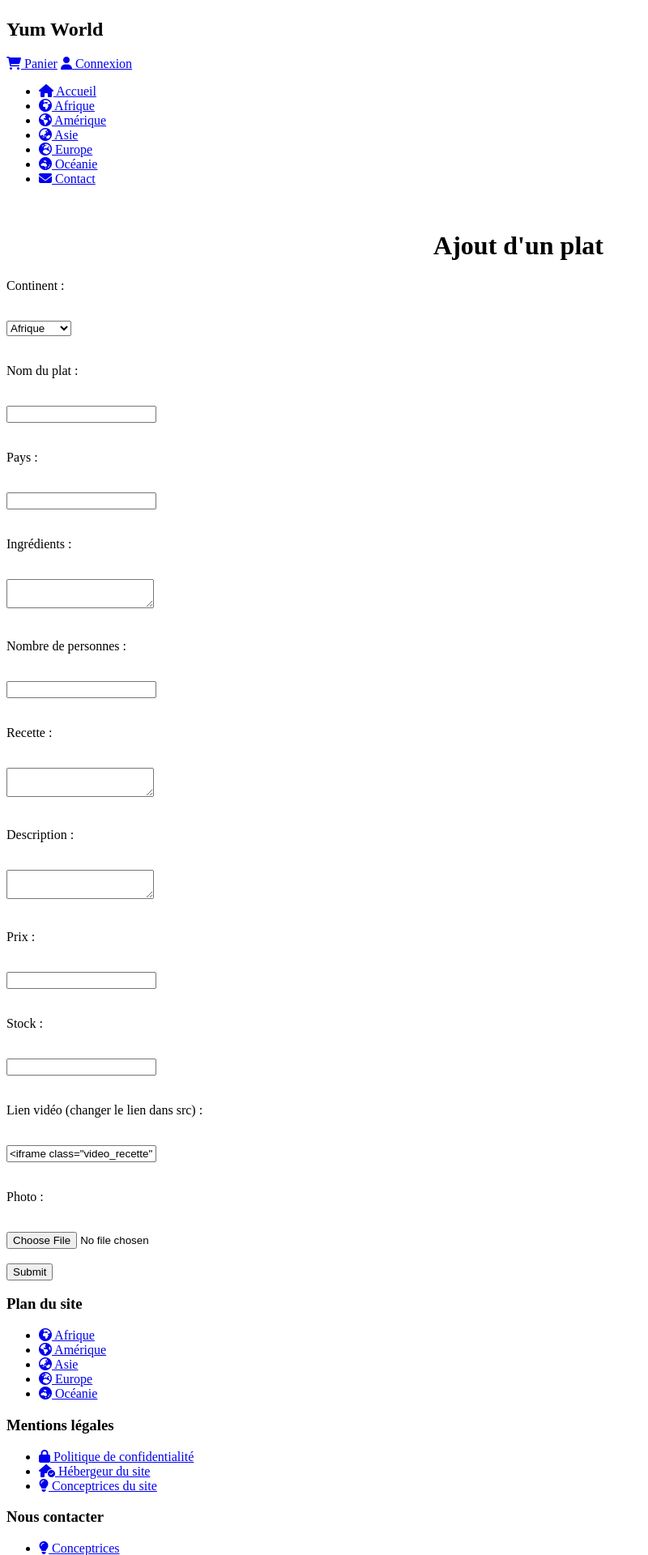
After one commit to mrwtrbi/Yum-World, a PHP site: page /ajouterplat.php in a window 1280 px wide. The commit adds this page. Shown: the part 309-2229 px from the top of the page at 81% size, without its empty margins (0-800 px from the left). Run offline with PHP 8.4, Linux system fonts and the light colour scheme; some libraries are stand-ins or nearby versions.

Commit message:
Add files via upload

```diff
--- /dev/null
+++ b/php/ajouterplat.php
@@ -0,0 +1,176 @@
+<!DOCTYPE html>
+<html lang="en">
+    <?php
+		include_once("head.php");
+
+        function generate_id(){
+            $aid='';
+            $characters = '0123456789abcdefghijklmnopqrstuvwxyzABCDEFGHIJKLMNOPQRSTUVWXYZ';
+            $randomString = '';
+
+            for ($a = 0; $a < 5; $a++) {
+                $index = rand(0, strlen($characters) - 1);
+                $randomString .= $characters[$index];
+            }
+
+            $aid="'PLAT-".time().$randomString."'";
+
+            return $aid;
+
+        }
+
+
+        if(isset($_POST["aj_sub"])){
+
+
+            $tab_info=array();
+            $tab_info["id"]=generate_id();
+
+            $tab_info["continent"]="\"".$_POST["aj_conti"]."\"";
+            $tab_info["nom"]="\"".$_POST["aj_nom"]."\"";
+            $tab_info["pays"]="\"".$_POST["aj_pays"]."\"";
+            $tab_info["ingredients"]="\"".str_replace("\n", "<br>", $_POST["aj_ingredients"])."\"";
+            $tab_info["nb_pers"]=intval($_POST["aj_nbper"]);
+            $tab_info["recette"]="\"".str_replace("\n", "<br>", $_POST["aj_recette"])."\"";
+            $tab_info["description"]="\"".str_replace("\n", "<br>", $_POST["aj_description"])."\"";
+            $tab_info["prix"]=intval($_POST["aj_prix"]);
+            $tab_info["stock"]=intval($_POST["aj_stock"]);
+
+
+
+            $nom_dossier="../img/db_images/".substr($tab_info["id"], 1,-1);
+            mkdir($nom_dossier);
+
+            $tab_info["photo"]="'".$nom_dossier."'";
+
+
+            //bouger les photos
+            if(isset($_FILES["aj_photo"])){
+
+                $file=$nom_dossier."/".$_FILES["aj_photo"]["name"];
+                if (move_uploaded_file($_FILES['aj_photo']['tmp_name'], $file)) {
+                    echo "File is valid, and was successfully uploaded.\n";
+                }
+                else {
+                    echo "Possible file upload attack!\n";
+                }
+
+
+              //  echo 'Here is some more debugging info:';
+                print_r($_FILES);
+                echo "<br>";
+            }
+            else{
+                echo "images FILES not working";
+            }
+
+            $tab_info["video"]="'".$_POST["aj_video"]."'";
+
+            $infos=implode(",", $tab_info);
+
+            $sql = "INSERT INTO Plat VALUES (".$infos.")";
+            $result = $conn->query($sql);
+
+            if ($result === TRUE) {
+                //echo "New record created successfully";
+
+                header('Location: plats.php?c='.$_POST["aj_conti"]);
+            }
+
+            else {
+                echo "Error: " . $sql . "<br>" . $conn->error;
+            }
+
+            }
+
+
+	?>
+    <head>
+        <title>ADMIN</title>
+    </head>
+
+    <body>
+        <?php
+            include_once("header.php");
+        ?>
+        <br>
+        <h1 style='text-align:center;'>Ajout d'un plat</h1>
+        <form enctype="multipart/form-data" action="ajouterplat.php" method='POST' id='ajouterplat_form'>
+            <p>Continent : </p><br>
+            <select name='aj_conti' id='aj_conti' >
+                <option value='Afrique'>Afrique</option>
+                <option value='Amérique'>Amérique</option>
+                <option value='Asie'>Asie</option>
+                <option value='Europe'>Europe</option>
+                <option value='Océanie'>Océanie</option>
+            </select>
+
+            <br><br>
+
+            <p>Nom du plat : </p>
+            <br>
+            <input id='aj_nom' name='aj_nom' type='text'>
+
+            <br><br>
+            <p>Pays : </p>
+            <br>
+            <input id='aj_pays' name='aj_pays' type='text'>
+
+            <br><br>
+            <p>Ingrédients : </p>
+            <br>
+            <textarea id='aj_ingredients' name='aj_ingredients' class='area_long'>
+            </textarea>
+
+            <br><br>
+            <p>Nombre de personnes : </p>
+            <br>
+            <input id='aj_nbper' name='aj_nbper' type='text'>
+
+            <br><br>
+            <p>Recette :</p>
+            <br>
+            <textarea id='aj_recette' name='aj_recette'- class='area_long'>
+            </textarea>
+
+            <br><br>
+            <p>Description :</p>
+            <br>
+            <textarea id='aj_description' name='aj_description' class='area_long'>
+            </textarea>
+
+            <br><br>
+            <p>Prix :</p>
+            <br>
+            <input id='aj_prix' name='aj_prix' type='text'>
+
+            <br><br>
+            <p>Stock :</p>
+            <br>
+            <input id='aj_stock' name='aj_stock' type='text'>
+
+            <br><br>
+            <p>Lien vidéo (changer le lien dans src) :</p>
+            <br>
+            <input id='aj_video' name='aj_video' type='text' value='<iframe class="video_recette" src="https://www.youtube.com/embed/yyr5PnCPA58" title="YouTube video player" frameborder="0" allow="accelerometer; autoplay; clipboard-write; encrypted-media; gyroscope; picture-in-picture; web-share" allowfullscreen></iframe>'>
+
+            <br><br>
+            <p>Photo :</p>
+            <br>
+            <input type="hidden" name="MAX_FILE_SIZE" value="7000000"/>
+            <input id='aj_photo' name='aj_photo' type='file'>
+
+            <br><br>
+            <input id='aj_sub' name='aj_sub' type='submit'>
+            <br>
+
+        </form>
+
+        <?php
+        include_once("footer.php");
+        $conn->close();
+    ?>
+    </body>
+
+
+</html>
--- a/php/head.php
+++ b/php/head.php
@@ -1,3 +1,22 @@
+<?php
+    $servername = "localhost";
+    $username = "root";
+    $password = "cytech0001";
+    $dbname = "YUM";
+
+    // Create connection
+    $conn = new mysqli($servername, $username, $password, $dbname);
+
+    // Check connection
+    if ($conn->connect_error) {
+      die("Connection failed: " . $conn->connect_error);
+    }
+
+
+
+?>
+
+
 <head>
     <meta charset="UTF-8">
     <meta http-equiv="X-UA-Compatible" content="IE=edge">
@@ -8,6 +27,7 @@
     <link rel="stylesheet" href="../css/style.css">
     <link rel="stylesheet" href="../css/header.css">
     <link rel="stylesheet" href="../css/footer.css">
+    <link rel="stylesheet" href="../css/connexion.css">
     <link rel="stylesheet" href="../css/formulaire.css">
     <link rel="stylesheet" href="../css/plats.css">
     <link rel="stylesheet" href="../css/plat.css">
@@ -16,7 +36,5 @@
     <link rel="stylesheet" href="../css/inscription.css">
     <link rel="stylesheet" href="../css/motDePasseOublie.css">
     <link rel="stylesheet" href="https://fonts.googleapis.com/css?family=Lobster Two">
-    <link rel="stylesheet" href="https://cdnjs.cloudflare.com/ajax/libs/font-awesome/5.15.3/css/all.min.css" integrity="sha512-8MXkGWwI+fT+TlBdJvY8W8JDaUnH2m9f6DfU6BgRlJrDMe9jNVB3qhaASW0A8Z2w0x1jKd2+0b1YcOyKj9sJiw==" crossorigin="anonymous" referrerpolicy="no-referrer" />
-
 
 </head>
--- a/php/header.php
+++ b/php/header.php
@@ -3,18 +3,18 @@
 		<img id="header-banniere-logo" src="../img/Logo.png" alt="Logo">
 		<h2 id="header-banniere-titre">Yum World</h2>
 		<a href="panier.php" class="header-banniere-images"><i class="fas fa-cart-shopping"></i> Panier</a>
-		<a href="../php/connexion.php" class="header-banniere-images"><i class="fa-solid fa-user"></i> Connexion</a>
+		<a href="connexion.php" class="header-banniere-images"><i class="fa-solid fa-user"></i> Connexion</a>
 	</div>
 
 	<div class="header-menu">
 		<ul>
 			<li id="accueil"> <a href="index.php"><i class="fas fa-house"></i> Accueil</a></li>
 
-			<li id="afrique"><a href="plats.php"><i class="fa-solid fa-earth-africa"></i> Afrique</a></li>
-			<li id="amerique"><a href="plats.php"><i class="fa-solid fa-earth-americas"></i> Amérique</a></li>
-			<li id="asie"><a href="plats.php"><i class="fa-solid fa-earth-asia"></i> Asie</a></li>
-			<li id="europe"><a href="plats.php"><i class="fa-solid fa-earth-europe"></i> Europe</a></li>
-			<li id="oceanie"><a href="plats.php"><i class="fa-solid fa-earth-oceania"></i> Océanie</a></li>
+			<li id="afrique"><a href="plats.php?c=Afrique"><i class="fa-solid fa-earth-africa"></i> Afrique</a></li>
+			<li id="amerique"><a href="plats.php?c=Amerique"><i class="fa-solid fa-earth-americas"></i> Amérique</a></li>
+			<li id="asie"><a href="plats.php?c=Asie"><i class="fa-solid fa-earth-asia"></i> Asie</a></li>
+			<li id="europe"><a href="plats.php?c=Europe"><i class="fa-solid fa-earth-europe"></i> Europe</a></li>
+			<li id="oceanie"><a href="plats.php?c=Oceanie"><i class="fa-solid fa-earth-oceania"></i> Océanie</a></li>
 
 			<li id="contact"><a href="formulaire.php"><i class="fa-solid fa-envelope"></i> Contact</a></li>
 
--- a/php/motDePasseOublie.php
+++ b/php/motDePasseOublie.php
@@ -11,7 +11,7 @@
     <?php
         include_once("header.php");
     ?>
-    <div id=form1>
+    <div id=form>
 	<h1>Mot de passe oublié</h1>
 	<p>Entrez votre adresse e-mail et nous vous enverrons un lien pour réinitialiser votre mot de passe.</p>
 	<form>
```
Also changed, not shown: php/connexion.php (+5 -5 lines), php/inscription.php (+5 -10 lines), php/panier.php (+11 -7 lines), php/plat.php (+76 -20 lines), php/plats.php (+36 -31 lines).
